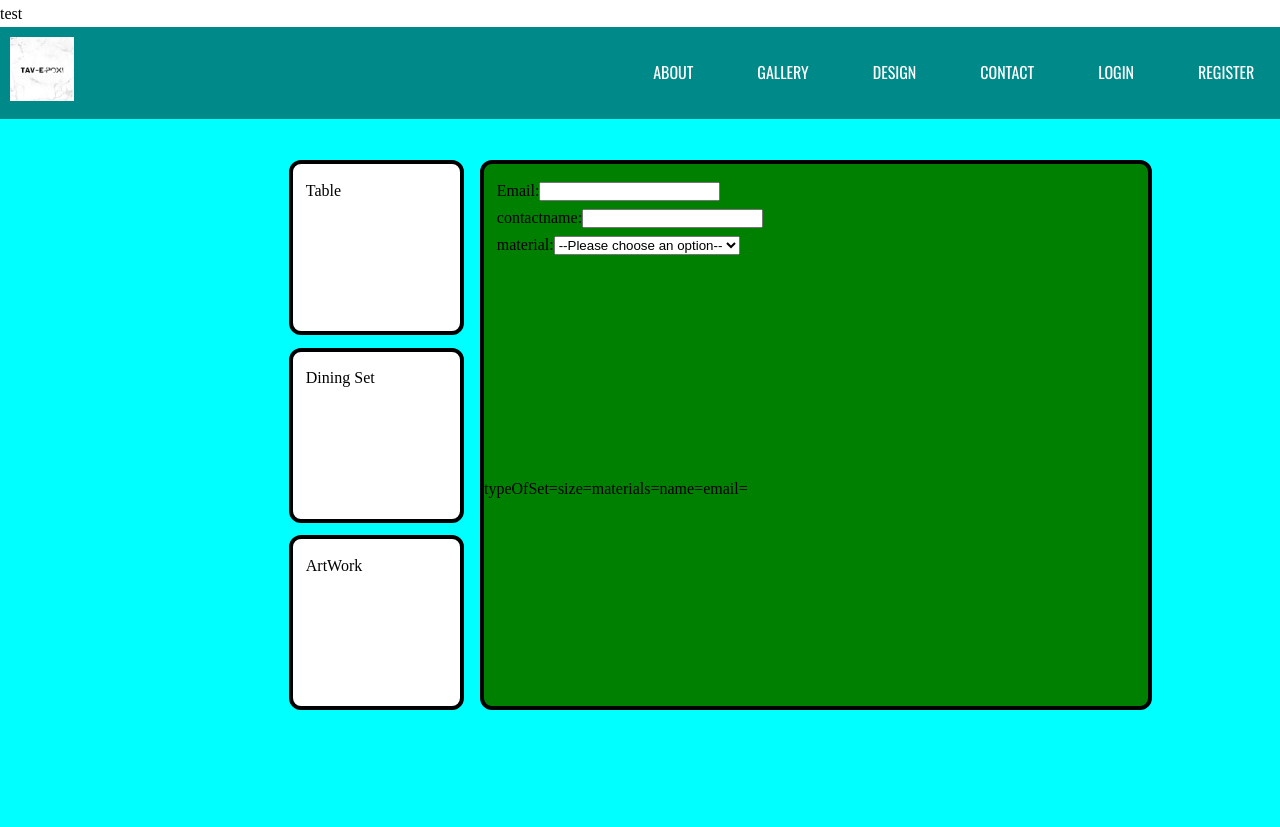
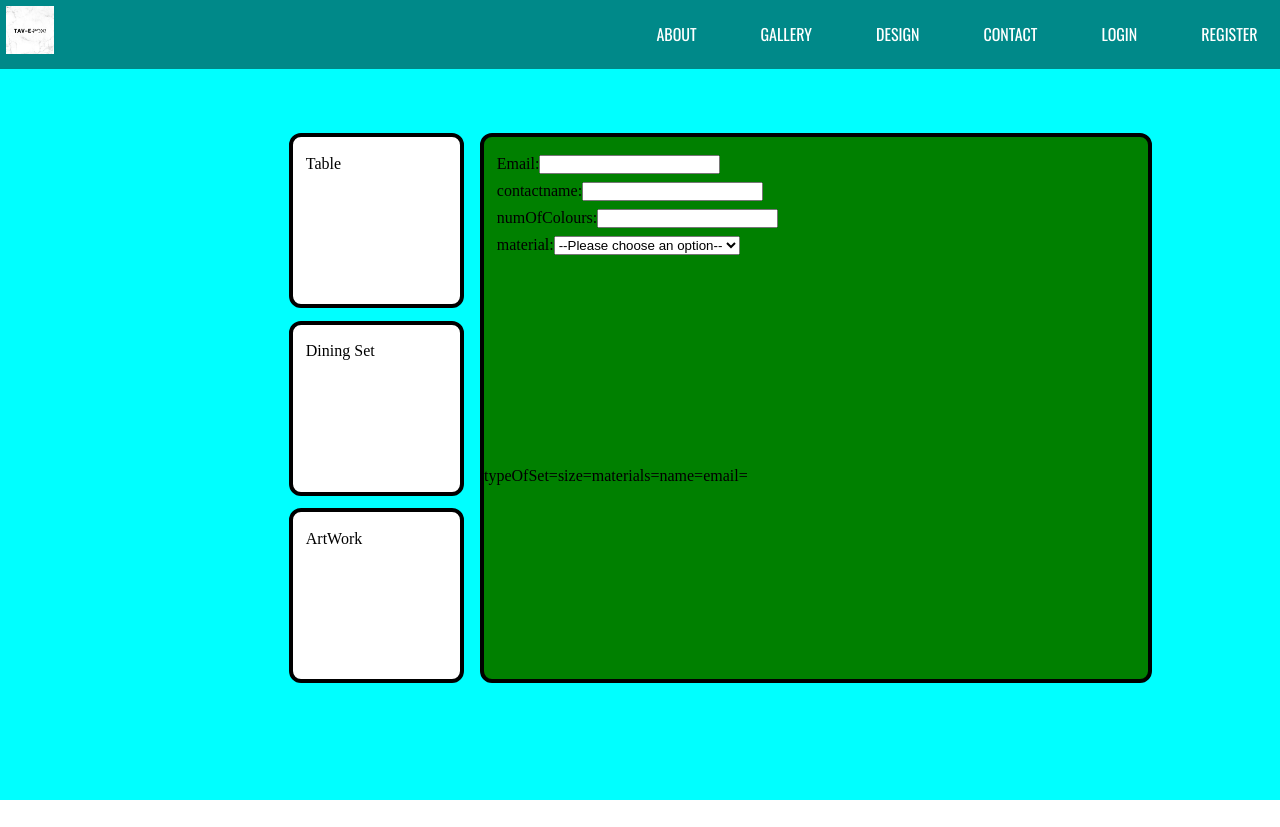
Before and after one commit to webdesignsbytom/tavy_epoxy, a React (Create React App) app in the folder client/: page /contact in a window 1280 px wide. After the commit the page ends 800 px from the top, so only its background shows below. Built offline with nearby package versions, Linux system fonts and the light colour scheme; a web font is replaced by a local one.

Commit message:
added util form data

```diff
--- a/client/src/components/hero/hero.css
+++ b/client/src/components/hero/hero.css
@@ -7,8 +7,6 @@
 
   display: grid;
   place-content: center;
-
-  border: 5px solid red;
 }
 
 .hero__titles__container {
--- a/client/src/components/nav/nav.css
+++ b/client/src/components/nav/nav.css
@@ -1,7 +1,7 @@
 nav {
   display: grid;
   grid-template-columns: 20% 80%;
-  padding: 0.6rem;
+  padding: 0.4rem;
   background-color: rgba(0, 0, 0, 0.463);
   width: 100%;
   position: fixed;
@@ -15,7 +15,7 @@ nav {
 }
 
 .logo__container img {
-  width: 4rem;
+  width: 3rem;
 }
 
 .menu__container {
--- a/client/src/pages/contact/Contact.jsx
+++ b/client/src/pages/contact/Contact.jsx
@@ -5,7 +5,6 @@ import ContactForm from './contactForm/ContactForm'
 function Contact() {
   return (
     <>
-    test
     <Nav />
     <ContactForm />
     </>
--- a/client/src/pages/contact/contactForm/ContactForm.jsx
+++ b/client/src/pages/contact/contactForm/ContactForm.jsx
@@ -1,19 +1,17 @@
 import React from 'react';
 import { useState } from 'react';
 import './contactForm.css';
+import { formDefaultData } from '../../../utils/FormData';
 
 function ContactForm() {
-  const [formData, setFormData] = useState({
-    typeofset: '',
-    size: '',
-    material: '',
-    contactname: '',
-    email: '',
-  });
+  const [formData, setFormData] = useState(formDefaultData);
+
 
   const selectSetType = (event) => {
     const { id } = event.target;
+console.log('xxx', event.target.className)
 
+event.target.className += ' newTest'
     setFormData({
       ...formData,
       typeofset: id,
@@ -90,6 +88,17 @@ function ContactForm() {
               />
             </div>
 
+            <div className='colours__container'>
+              <label htmlFor='numOfColours'>numOfColours:</label>
+              <input
+                type='number'
+                name='numOfColours'
+                id='numOfColours'
+                onChange={handleChange}
+                required
+              />
+            </div>
+
             <div className='material__container'>
               <label htmlFor='material'>material:</label>
               <select name='material' id='material-select' onChange={handleChange}>
--- /dev/null
+++ b/client/src/utils/FormData.jsx
@@ -0,0 +1,22 @@
+export const formDefaultData = {
+  typeofset: '',
+    size: '',
+    material: '',
+    contactname: '',
+    email: '',
+    numOfColours: ''
+};
+
+// export const sampleProfileData = {
+//   username: '',
+//   email: '',
+//   password: '',
+//   firstname: '',
+//   lastname: '',
+//   biography: '',
+//   profileImgUrl: '',
+// }
+
+// export const profileFormState = [
+//   'username', 'email', 'password', 'firstname', 'lastname', 'biography', 'profileImgUrl'
+// ]
```
